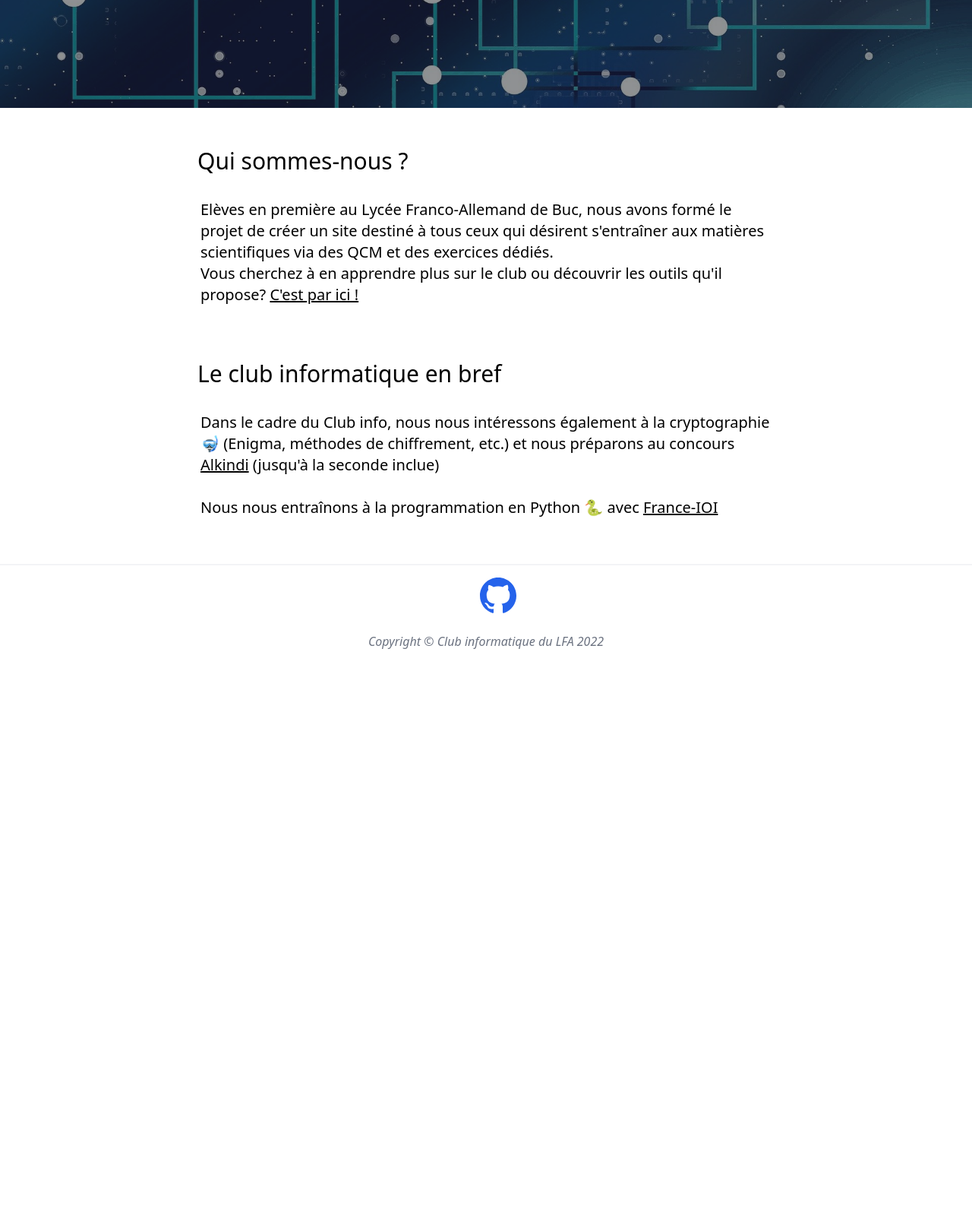
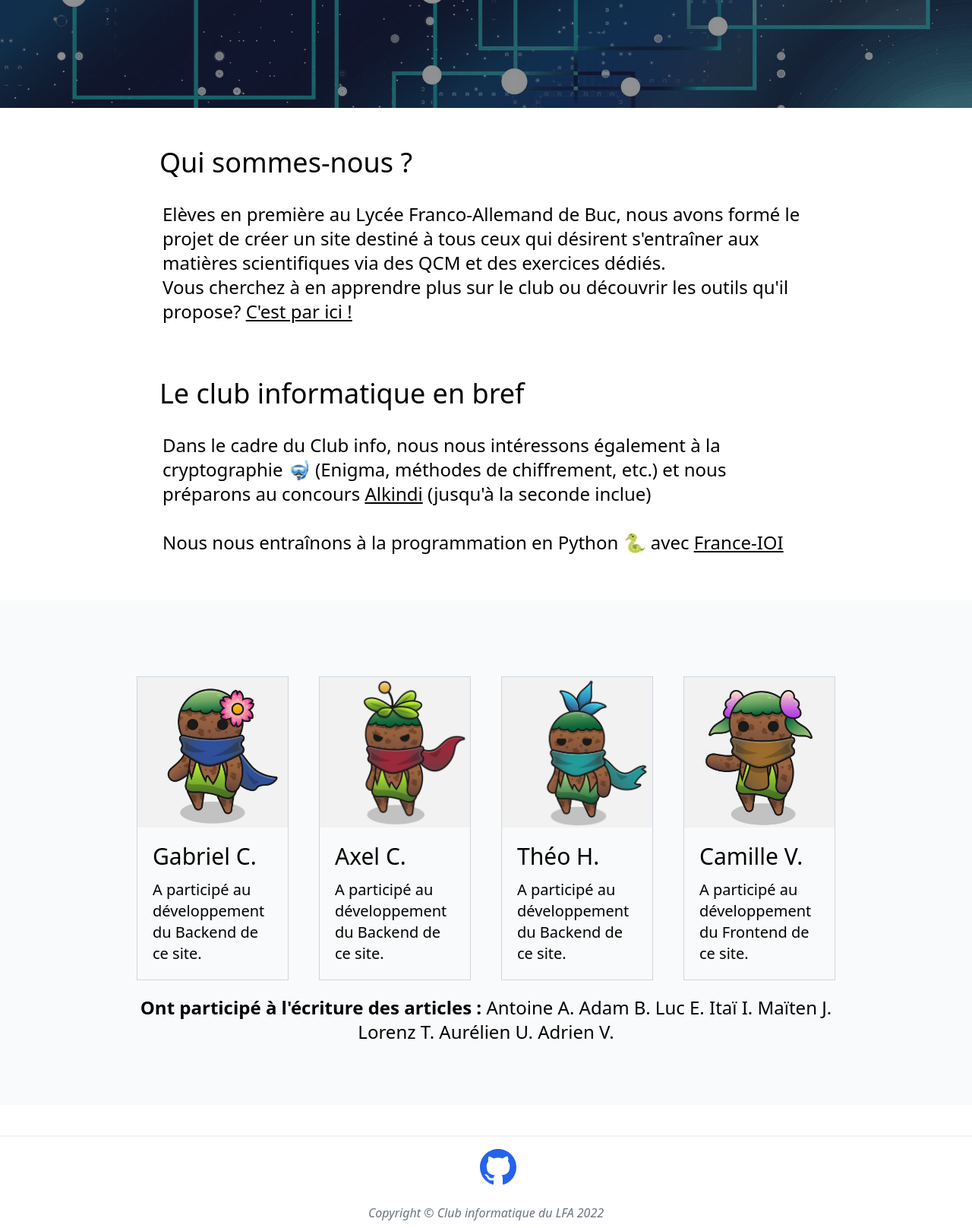
Before and after one commit to lfa-info-22/site, a Django app: template home/templates/home/index.html in a window 1280 px wide. Shown: the part 458-2074 px from the top of the page at 76% size. Before the commit the page ends 1312 px from the top, so only its background shows below. Run offline with Django 3.2, Linux system fonts and the light colour scheme; the template is opened without the code that fills it, so the values that code supplies are empty; some libraries are stand-ins or nearby versions.

Commit message:
master: design: matched home page with old model

```diff
--- /dev/null
+++ b/home/templates/home/icon/character.html
@@ -0,0 +1,8 @@
+<div class="w-full md:w-[calc(50%-40px)] xl:w-[calc(25%-40px)] m-5 border border-gray-300">
+    <img src="{{ avatar_url }}" class="w-full aspect-auto">
+
+    <div class="p-5">
+        <div class="font-medium text-lg md:text-xl lg:text-3xl">{{ name }}</div>
+        <div class="mt-3 md:text-lg lg:text-xl">{{ text }}</div>
+    </div>
+</div>
--- a/home/templates/home/index.html
+++ b/home/templates/home/index.html
@@ -5,4 +5,19 @@
 {% include 'home/text/base.html' with title="Qui sommes-nous ?" text="Elèves en première au Lycée Franco-Allemand de Buc, nous avons formé le projet de créer un site destiné à tous ceux qui désirent s'entraîner aux matières scientifiques via des QCM et des exercices dédiés. <br> Vous cherchez à en apprendre plus sur le club ou découvrir les outils qu'il propose? <a href='#' class='underline hover:text-sky-700'>C'est par ici !</a>" %}
 {% include 'home/text/base.html' with title="Le club informatique en bref" text="Dans le cadre du Club info, nous nous intéressons également à la cryptographie 🤿 (Enigma, méthodes de chiffrement, etc.) et nous préparons au concours <a href='https://concours-alkindi.fr/' class='underline hover:text-sky-700'>Alkindi</a> (jusqu'à la seconde inclue)<br><br>Nous nous entraînons à la programmation en Python 🐍 avec <a href='www.france-ioi.org' class='underline hover:text-sky-700'>France-IOI</a> " %}
 
+<div class="bg-gray-50 my-10 p-20 px-[7.5rem] lg:px-[10rem] max-w-full">
+    <div class="flex flex-wrap justify-center">
+        {% include 'home/icon/character.html' with avatar_url="/static/home/media/image/characters/avatar1.jpg" name="Gabriel C." text="A participé au développement du Backend de ce site." %}
+        {% include 'home/icon/character.html' with avatar_url="/static/home/media/image/characters/avatar2.jpg" name="Axel C."    text="A participé au développement du Backend de ce site." %}
+        {% include 'home/icon/character.html' with avatar_url="/static/home/media/image/characters/avatar3.jpg" name="Théo H."    text="A participé au développement du Backend de ce site." %}
+        {% include 'home/icon/character.html' with avatar_url="/static/home/media/image/characters/avatar4.jpg" name="Camille V." text="A participé au développement du Frontend de ce site." %}
+    </div>
+    <div class="text-center md:text-xl lg:text-2xl">
+        <strong>
+            Ont participé à l'écriture des articles :
+        </strong>
+        Antoine A. Adam B. Luc E. Itaï I. Maïten J. Lorenz T. Aurélien U. Adrien V.
+    </div>
+</div>
+
 {% endblock %}
--- a/home/templates/home/text/base.html
+++ b/home/templates/home/text/base.html
@@ -1,5 +1,5 @@
 
-<div class="p-5 divide-transparent max-w-[600px] lg:max-w-[800px] relative center-w">
-    <div class="font-medium text-lg md:text-2xl lg:text-3xl py-8">{{ title }}</div>
-    <div class="md:text-lg lg:text-xl px-1">{{ text }}</div>
+<div class="p-5 divide-transparent max-w-[700px] lg:max-w-[900px] relative center-w">
+    <div class="font-medium text-xl sm:text-3xl md:text-4xl py-8">{{ title }}</div>
+    <div class="sm:text-lg md:text-2xl px-1">{{ text }}</div>
 </div>
--- a/lfainfo22/theme/static/css/dist/styles.css
+++ b/lfainfo22/theme/static/css/dist/styles.css
@@ -767,9 +767,22 @@ select {
   margin: 1rem;
 }
 
+.m-10 {
+  margin: 2.5rem;
+}
+
+.m-5 {
+  margin: 1.25rem;
+}
+
 .mx-auto {
   margin-left: auto;
   margin-right: auto;
+}
+
+.my-10 {
+  margin-top: 2.5rem;
+  margin-bottom: 2.5rem;
 }
 
 .mt-10 {
@@ -782,6 +795,10 @@ select {
 
 .mt-\[5\.75rem\] {
   margin-top: 5.75rem;
+}
+
+.mt-3 {
+  margin-top: 0.75rem;
 }
 
 .block {
@@ -860,6 +877,22 @@ select {
   width: 762px;
 }
 
+.min-w-\[300px\] {
+  min-width: 300px;
+}
+
+.min-w-\[500px\] {
+  min-width: 500px;
+}
+
+.min-w-\[400px\] {
+  min-width: 400px;
+}
+
+.min-w-\[200px\] {
+  min-width: 200px;
+}
+
 .max-w-\[90\%\] {
   max-width: 90%;
 }
@@ -870,6 +903,26 @@ select {
 
 .max-w-\[600px\] {
   max-width: 600px;
+}
+
+.max-w-\[800px\] {
+  max-width: 800px;
+}
+
+.max-w-\[700px\] {
+  max-width: 700px;
+}
+
+.max-w-\[500px\] {
+  max-width: 500px;
+}
+
+.max-w-\[400px\] {
+  max-width: 400px;
+}
+
+.max-w-full {
+  max-width: 100%;
 }
 
 .flex-1 {
@@ -885,6 +938,10 @@ select {
      -moz-user-select: none;
       -ms-user-select: none;
           user-select: none;
+}
+
+.flex-wrap {
+  flex-wrap: wrap;
 }
 
 .items-center {
@@ -925,6 +982,10 @@ select {
   overflow-x: hidden;
 }
 
+.border {
+  border-width: 1px;
+}
+
 .border-t-2 {
   border-top-width: 2px;
 }
@@ -934,13 +995,40 @@ select {
   border-color: rgb(243 244 246 / var(--tw-border-opacity));
 }
 
+.border-gray-400 {
+  --tw-border-opacity: 1;
+  border-color: rgb(156 163 175 / var(--tw-border-opacity));
+}
+
+.border-gray-300 {
+  --tw-border-opacity: 1;
+  border-color: rgb(209 213 219 / var(--tw-border-opacity));
+}
+
 .bg-gray-50 {
   --tw-bg-opacity: 1;
   background-color: rgb(249 250 251 / var(--tw-bg-opacity));
 }
 
+.bg-gray-100 {
+  --tw-bg-opacity: 1;
+  background-color: rgb(243 244 246 / var(--tw-bg-opacity));
+}
+
 .p-5 {
   padding: 1.25rem;
+}
+
+.p-10 {
+  padding: 2.5rem;
+}
+
+.p-20 {
+  padding: 5rem;
+}
+
+.p-2 {
+  padding: 0.5rem;
 }
 
 .py-2 {
@@ -971,6 +1059,26 @@ select {
 .px-1 {
   padding-left: 0.25rem;
   padding-right: 0.25rem;
+}
+
+.px-\[10rem\] {
+  padding-left: 10rem;
+  padding-right: 10rem;
+}
+
+.px-\[2\.5rem\] {
+  padding-left: 2.5rem;
+  padding-right: 2.5rem;
+}
+
+.px-\[5rem\] {
+  padding-left: 5rem;
+  padding-right: 5rem;
+}
+
+.px-\[7\.5rem\] {
+  padding-left: 7.5rem;
+  padding-right: 7.5rem;
 }
 
 .text-center {
@@ -1080,6 +1188,26 @@ select {
     font-size: 1rem;
     line-height: 1.5rem;
   }
+
+  .sm\:text-2xl {
+    font-size: 1.5rem;
+    line-height: 2rem;
+  }
+
+  .sm\:text-lg {
+    font-size: 1.125rem;
+    line-height: 1.75rem;
+  }
+
+  .sm\:text-3xl {
+    font-size: 1.875rem;
+    line-height: 2.25rem;
+  }
+
+  .sm\:text-xl {
+    font-size: 1.25rem;
+    line-height: 1.75rem;
+  }
 }
 
 @media (min-width: 768px) {
@@ -1115,12 +1243,25 @@ select {
     width: auto;
   }
 
+  .md\:w-\[calc\(50\%-80px\)\] {
+    width: calc(50% - 80px);
+  }
+
+  .md\:w-\[calc\(50\%-40px\)\] {
+    width: calc(50% - 40px);
+  }
+
   .md\:max-w-\[75\%\] {
     max-width: 75%;
   }
 
   .md\:bg-transparent {
     background-color: transparent;
+  }
+
+  .md\:px-\[5rem\] {
+    padding-left: 5rem;
+    padding-right: 5rem;
   }
 
   .md\:text-6xl {
@@ -1143,6 +1284,16 @@ select {
     line-height: 1.75rem;
   }
 
+  .md\:text-xl {
+    font-size: 1.25rem;
+    line-height: 1.75rem;
+  }
+
+  .md\:text-4xl {
+    font-size: 2.25rem;
+    line-height: 2.5rem;
+  }
+
   .md\:text-gray-100 {
     --tw-text-opacity: 1;
     color: rgb(243 244 246 / var(--tw-text-opacity));
@@ -1162,6 +1313,18 @@ select {
     width: auto;
   }
 
+  .lg\:w-\[calc\(33\%-80px\)\] {
+    width: calc(33% - 80px);
+  }
+
+  .lg\:w-\[calc\(50\%-40px\)\] {
+    width: calc(50% - 40px);
+  }
+
+  .lg\:w-\[calc\(33\%-40px\)\] {
+    width: calc(33% - 40px);
+  }
+
   .lg\:max-w-\[60\%\] {
     max-width: 60%;
   }
@@ -1170,9 +1333,26 @@ select {
     max-width: 800px;
   }
 
+  .lg\:max-w-\[1000px\] {
+    max-width: 1000px;
+  }
+
+  .lg\:max-w-\[900px\] {
+    max-width: 900px;
+  }
+
+  .lg\:max-w-\[700px\] {
+    max-width: 700px;
+  }
+
   .lg\:px-5 {
     padding-left: 1.25rem;
     padding-right: 1.25rem;
+  }
+
+  .lg\:px-\[10rem\] {
+    padding-left: 10rem;
+    padding-right: 10rem;
   }
 
   .lg\:text-7xl {
@@ -1189,10 +1369,27 @@ select {
     font-size: 1.25rem;
     line-height: 1.75rem;
   }
+
+  .lg\:text-2xl {
+    font-size: 1.5rem;
+    line-height: 2rem;
+  }
 }
 
 @media (min-width: 1280px) {
   .xl\:w-\[75\%\] {
     width: 75%;
   }
+
+  .xl\:w-\[calc\(33\%-80px\)\] {
+    width: calc(33% - 80px);
+  }
+
+  .xl\:w-\[calc\(33\%-40px\)\] {
+    width: calc(33% - 40px);
+  }
+
+  .xl\:w-\[calc\(25\%-40px\)\] {
+    width: calc(25% - 40px);
+  }
 }
```
Also changed, not shown: home/static/home/media/image/characters/avatar1.jpg (added), home/static/home/media/image/characters/avatar2.jpg (added), home/static/home/media/image/characters/avatar3.jpg (added), home/static/home/media/image/characters/avatar4.jpg (added).
